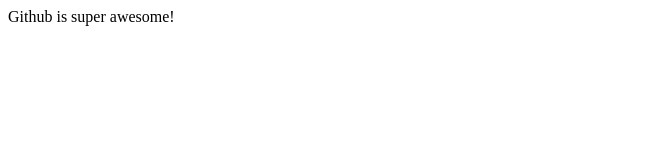
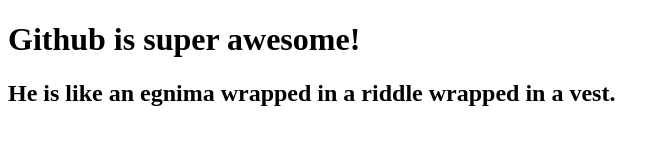
Before and after one commit to calliescott/gh-test, a plain HTML site: page index.html in a window 1280 px wide. Shown: the whole page, without its empty margins (0-670 px from the left). Drawn offline with Linux system fonts and the light colour scheme.

Commit message:
added quote to body content

```diff
--- a/index.html
+++ b/index.html
@@ -7,6 +7,7 @@
     <title>Github page walk through</title>
 </head>
 <body>
-    Github is super awesome!
+    <h1>Github is super awesome!</h1>
+    <h2>He is like an egnima wrapped in a riddle wrapped in a vest.</h2>
 </body>
 </html>
```
